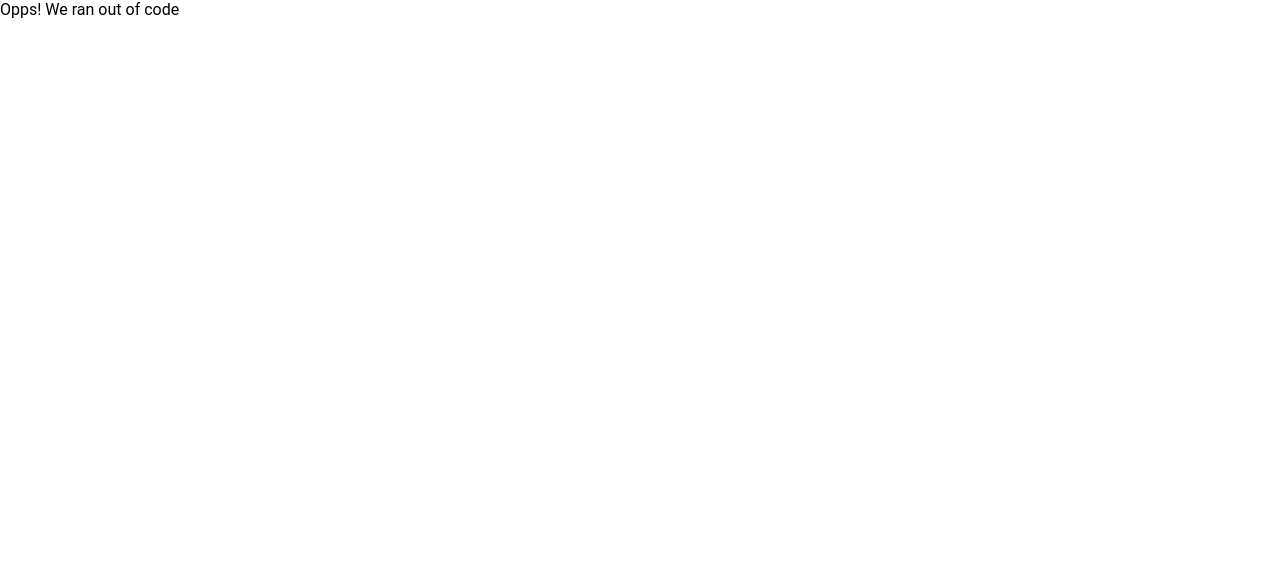
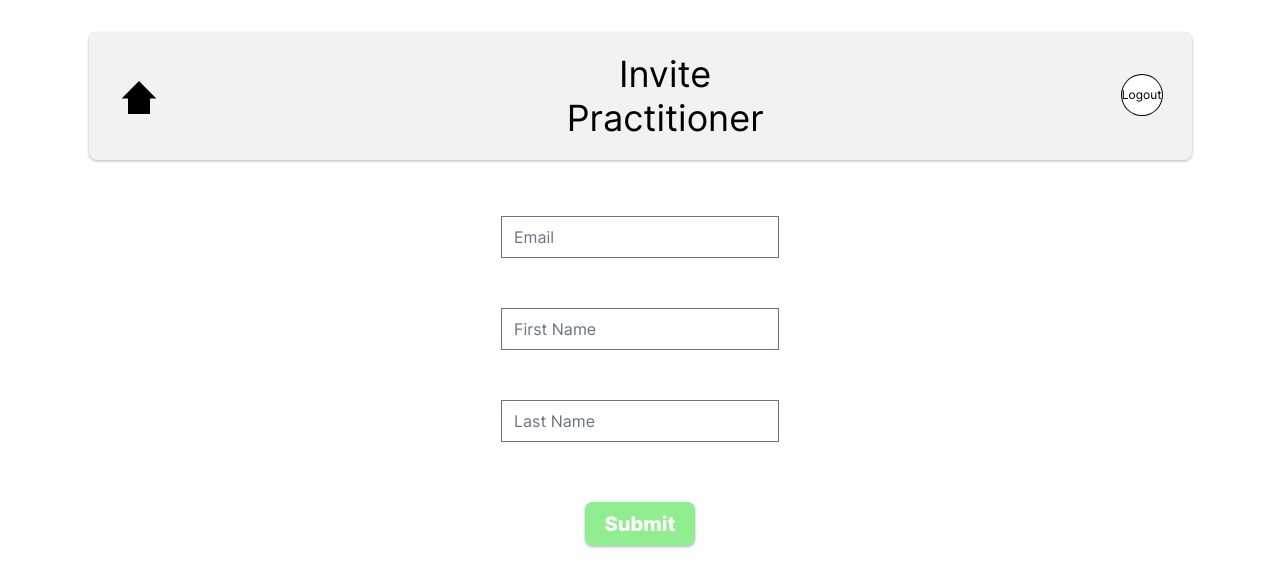
Before and after one commit to msmhatre18/fydp_FE, a React (Create React App) app: page /createpractitioner in a window 1280 px wide. Shown: the top 586 px of the page. Built offline with nearby package versions, Linux system fonts and the light colour scheme.

Commit message:
Added the 3 pages, no Account Icon yet

```diff
--- a/src/Routes.jsx
+++ b/src/Routes.jsx
@@ -2,6 +2,17 @@ import React from "react";
 import { BrowserRouter as Router, Routes, Route } from "react-router-dom";
 import Home from "pages/Home";
 import NotFound from "pages/NotFound";
+import NewPasswordPage from "pages/NewPassword";
+
+const AccountDashboardPage = React.lazy(() =>
+  import("pages/AccountDashboard")
+);
+
+
+const CreatePractitionerPage = React.lazy(() =>
+  import("pages/CreatePractitioner")
+);
+
 const ProgramDetailsEntryMassTrialTargets = React.lazy(() =>
   import("pages/ProgramDetailsEntryMassTrialTargets")
 );
@@ -73,7 +84,10 @@ const ProjectRoutes = () => {
           />
           <Route path="/homepagepatients" element={<Homepagepatients />} />
           <Route path="/childdashboard" element={<ChildDashboard />} />
+          <Route path="/createpractitioner" element={<CreatePractitionerPage />} />
+          <Route path="/accountdashboard" element={<AccountDashboardPage />} />
           <Route path="/programsnoneopen" element={<ProgramsNoneOpen />} />
+          <Route path="/newpassword" element={<NewPasswordPage />} />
           <Route
             path="/sessiondatacollectioncoldprobe"
             element={<SessionDataCollectionColdProbe />}
--- /dev/null
+++ b/src/pages/AccountDashboard/index.jsx
@@ -0,0 +1,53 @@
+import React from "react";
+
+import { Img, Text, Button } from "components";
+import './../../styles/DataCollection.css';
+import { useNavigate } from "react-router-dom";
+
+const AccountDashboardPage = () => {
+    const navigate = useNavigate();
+
+    return (
+        <>
+            <div className="bg-white_A700 flex font-inter items-center justify-start mx-[auto] p-[15px] w-[100%]">
+                <div className="flex flex-col gap-[56px] items-center justify-start max-w-[1103px] mb-[103px] mt-[2px] mx-[auto] md:px-[20px] w-[100%]">
+                    <div className="flex flex-col gap-[56px] items-center justify-start w-[100%]">
+                        <div className="data-collection">
+                            <Img
+                                src="images/img_arrowup.svg"
+                                className="common-pointer h-[33px] md:mt-[0] mt-[3px] w-[auto]"
+                                onClick={() => navigate(-1)}
+                                alt="arrowup"
+                            />
+                            <Text
+                                className="md:ml-[0] ml-[370px] not-italic text-black_900 text-center w-[auto]"
+                                as="h2"
+                                variant="h2"
+                            >
+                                Practitioner 1’s Dashboard
+                            </Text>
+                            <Text
+                                className="common-pointer bg-white_A700 flex h-[40px] items-center justify-center mb-[3px] md:ml-[0] ml-[320px] not-italic outline outline-[1px] outline-black_900 rounded-[50%] text-black_900 text-center w-[40px]"
+                                variant="body2"
+                                onClick={() => navigate("/")}
+                            >
+                                Logout
+                            </Text>
+                        </div>
+                        <div className="data-container" style={{ display: 'flex', gap: '50px', }}>
+                            <Button className="replace-button">
+                                Change Password
+                            </Button>
+                            <Button className="replace-button" onClick={() => navigate("/CreatePractitioner")}>
+                                Invite New Practitioners
+
+                            </Button>
+                        </div>
+                    </div>
+                </div>
+            </div>
+        </>
+    );
+};
+
+export default AccountDashboardPage;
--- /dev/null
+++ b/src/pages/CreatePractitioner/index.jsx
@@ -0,0 +1,65 @@
+import React from "react";
+
+import { Img, Text, Button } from "components";
+import './../../styles/DataCollection.css';
+import './../../styles/input.css';
+import { useNavigate } from "react-router-dom";
+
+const CreatePractitionerPage = () => {
+    const navigate = useNavigate();
+
+    return (
+        <>
+            <div className="bg-white_A700 flex font-inter items-center justify-start mx-[auto] p-[15px] w-[100%]">
+                <div className="flex flex-col gap-[56px] items-center justify-start max-w-[1103px] mb-[103px] mt-[2px] mx-[auto] md:px-[20px] w-[100%]">
+                    <div className="flex flex-col gap-[56px] items-center justify-start w-[100%]">
+                        <div className="data-collection">
+                            <Img
+                                src="images/img_arrowup.svg"
+                                className="common-pointer h-[33px] md:mt-[0] mt-[3px] w-[auto]"
+                                onClick={() => navigate(-1)}
+                                alt="arrowup"
+                            />
+                            <Text
+                                className="md:ml-[0] ml-[370px] not-italic text-black_900 text-center w-[auto]"
+                                as="h2"
+                                variant="h2"
+                                style={{ textAlign: 'center' }}
+                            >
+                                Invite Practitioner
+                            </Text>
+                            <Text
+                                className="common-pointer bg-white_A700 flex h-[40px] items-center justify-center mb-[3px] md:ml-[0] ml-[320px] not-italic outline outline-[1px] outline-black_900 rounded-[50%] text-black_900 text-center w-[40px]"
+                                variant="body2"
+                                onClick={() => navigate("/")}
+                            >
+                                Logout
+                            </Text>
+                        </div>
+                        <div className="data-container" style={{ display: 'flex', flexDirection: 'column', gap: '50px', justifyContent: 'center', alignItems: 'center' }}>
+                            <input
+                                type="text"
+                                placeholder="Email"
+                                className="input-box"
+                            />
+                            <input
+                                type="text"
+                                placeholder="First Name"
+                                className="input-box"
+                            />
+                            <input
+                                type="text"
+                                placeholder="Last Name"
+                                className="input-box"
+                            />
+                            <button className="replace-button" style={{ backgroundColor: 'lightgreen' }}>Submit</button>
+                        </div>
+
+                    </div>
+                </div>
+            </div>
+        </>
+    );
+};
+
+export default CreatePractitionerPage;
--- a/src/pages/LoginPage/index.jsx
+++ b/src/pages/LoginPage/index.jsx
@@ -2,6 +2,9 @@ import React, { useState, useEffect } from "react";
 import { axiosClient } from "constants/constants";
 import { Text, Input, Button } from "components";
 import { useNavigate } from "react-router-dom";
+
+import './../../styles/DataCollection.css';
+import './../../styles/input.css';
 
 const LoginPagePage = () => {
   const navigate = useNavigate();
@@ -41,18 +44,19 @@ const LoginPagePage = () => {
 
   return (
     <>
-      <div className="bg-white_A700 flex flex-col font-inter gap-[9px] items-center justify-start mx-[auto] p-[250px] sm:px-[20px] md:px-[40px] w-[100%]">
+      <div style={{ display: 'flex', justifyContent: 'center', alignItems: 'center' }}>
+        <div className="bg-white_A700 flex flex-col font-inter gap-[9px] items-center justify-start p-[250px] sm:px-[20px] md:px-[40px] w-[100%]">
           <Text
             className="not-italic text-black_900 text-left w-[auto]"
             as="h1"
             variant="h1"
           >
-          KidsAbility
+            Digitizing KidsAbility
           </Text>
-        <div className="flex flex-col items-start justify-start mb-[4px] md:w-[100%] w-[41%]">
+          <div className="data-container" style={{ display: 'flex', flexDirection: 'column', justifyContent: 'center', alignItems: 'center' }}>
             <Input
               wrapClassName="outline outline-[2px] outline-black_900 pl-[11px] pr-[35px] py-[8px] shadow-bs w-[100%]"
-            className="font-normal leading-[normal] not-italic p-[0] placeholder:text-black_900 sm:pr-[20px] text-[20px] text-black_900 text-left w-[100%]"
+              className="input-box"
               name="group227"
               placeholder="Email"
               value={email}
@@ -60,26 +64,28 @@ const LoginPagePage = () => {
             ></Input>
             <Input
               wrapClassName="mt-[21px] outline outline-[2px] outline-black_900 pl-[11px] pr-[35px] py-[8px] shadow-bs w-[100%]"
-            className="font-normal leading-[normal] not-italic p-[0] placeholder:text-black_900 sm:pr-[20px] text-[20px] text-black_900 text-left w-[100%]"
+              className="input-box"
               type="password"
               name="group228"
               placeholder="Password"
               value={password}
               onChange={handlePasswordChange}
             ></Input>
-          <Text
-            className="common-pointer md:ml-[0] ml-[144px] mt-[8px] not-italic text-black_900 text-left w-[auto]"
+            <Button
+              className="replace-button"
               variant="body1"
               onClick={() => navigate("/forgotpasswordpage")}
             >
               Forgot Password?
-          </Text>
+            </Button>
             <Button
-            className="common-pointer bg-blue_600 cursor-pointer font-normal leading-[normal] min-w-[254px] mt-[8px] not-italic py-[8px] rounded-[21px] text-[20px] text-black_900 text-center w-[auto]"
+              className="replace-button"
               onClick={handleLogin}
+              style={{ backgroundColor: 'blue' }}
             >
               Log in
             </Button>
+          </div>
         </div>
       </div>
     </>
--- /dev/null
+++ b/src/pages/NewPassword/index.jsx
@@ -0,0 +1,55 @@
+import React from "react";
+
+import { Img, Text, Button } from "components";
+import './../../styles/DataCollection.css';
+import './../../styles/input.css';
+import { useNavigate } from "react-router-dom";
+
+const NewPasswordPage = () => {
+    const navigate = useNavigate();
+
+    return (
+        <>
+            <div className="bg-white_A700 flex font-inter items-center justify-start mx-[auto] p-[15px] w-[100%]">
+                <div className="flex flex-col gap-[56px] items-center justify-start max-w-[1103px] mb-[103px] mt-[2px] mx-[auto] md:px-[20px] w-[100%]">
+                    <div className="flex flex-col gap-[56px] items-center justify-start w-[100%]">
+                        <div className="data-collection">
+                            <Img
+                                src="images/img_arrowup.svg"
+                                className="common-pointer h-[33px] md:mt-[0] mt-[3px] w-[auto]"
+                                onClick={() => navigate(-1)}
+                                alt="arrowup"
+                            />
+                            <Text
+                                className="md:ml-[0] ml-[370px] not-italic text-black_900 text-center w-[auto]"
+                                as="h2"
+                                variant="h2"
+                                style={{ textAlign: 'center' }}
+                            >
+                                Create a New Password
+                            </Text>
+                            <Text
+                                className="common-pointer bg-white_A700 flex h-[40px] items-center justify-center mb-[3px] md:ml-[0] ml-[320px] not-italic outline outline-[1px] outline-black_900 rounded-[50%] text-black_900 text-center w-[40px]"
+                                variant="body2"
+                                onClick={() => navigate("/")}
+                            >
+                                Logout
+                            </Text>
+                        </div>
+                        <div className="data-container" style={{ display: 'flex', flexDirection: 'column', gap: '50px', justifyContent: 'center', alignItems: 'center' }}>
+                            <input
+                                type="text"
+                                placeholder="New Password"
+                                className="input-box"
+                            />
+                            <button className="replace-button" style={{ backgroundColor: 'lightgreen' }}>Submit</button>
+                        </div>
+
+                    </div>
+                </div>
+            </div>
+        </>
+    );
+};
+
+export default NewPasswordPage;
--- a/src/pages/SessionDataCollectionColdProbe/index.jsx
+++ b/src/pages/SessionDataCollectionColdProbe/index.jsx
@@ -59,7 +59,7 @@ const SessionDataCollectionColdProbePage = () => {
               </div>
 
               <DataCollection target="Cold Probe 1" className="flex flex-row items-end justify-start md:ml-[0] ml-[7px] mt-[40px] md:w-[100%] w-[78%]" />
-              <DataCollection target="Autism 10000000000000000000000" className="flex flex-row items-end justify-start md:ml-[0] ml-[7px] mt-[40px] md:w-[100%] w-[78%]" />
+              <DataCollection target="Cold Probe 2" className="flex flex-row items-end justify-start md:ml-[0] ml-[7px] mt-[40px] md:w-[100%] w-[78%]" />
               <DataCollection className="flex flex-row items-end justify-start md:ml-[0] ml-[7px] mt-[40px] md:w-[100%] w-[78%]" />
               <DataCollection className="flex flex-row items-end justify-start md:ml-[0] ml-[7px] mt-[40px] md:w-[100%] w-[78%]" />
               <DataCollection className="flex flex-row items-end justify-start md:ml-[0] ml-[7px] mt-[40px] md:w-[100%] w-[78%]" />
--- a/src/styles/DataCollection.css
+++ b/src/styles/DataCollection.css
@@ -80,3 +80,16 @@
 .text-container h5 {
   font-size: clamp(12px, 1.5vw, 20px);
 }
+
+.account-icon {
+  width: 40px;
+  height: 40px;
+  border-radius: 50%;
+  background-color: #1E90FF;
+  display: flex;
+  align-items: center;
+  justify-content: center;
+  color: #fff;
+  font-size: 24px;
+  text-align: center;
+}
```
Lines whose indentation alone changed are shown as unchanged.
